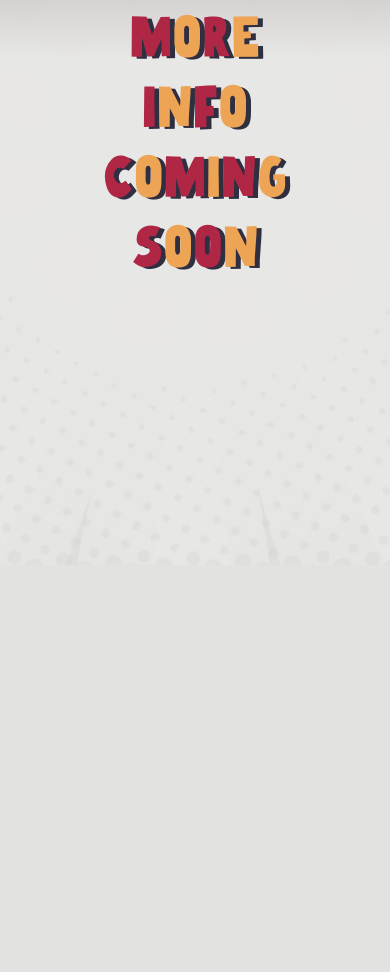
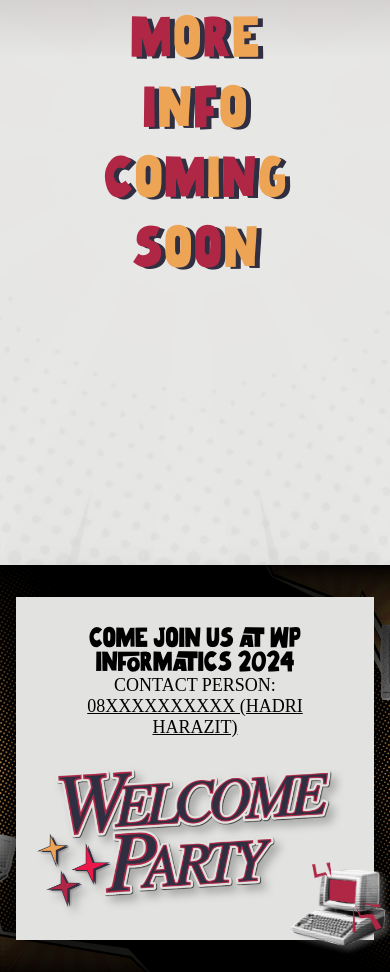
Before and after one commit to Informatika-ITK-23/wp-24-web, a website built with Vite: page index.html in a window 390 px wide. Shown: the part 3559-4531 px from the top of the page. Before the commit the page ends 4124 px from the top, so only its background shows below. Built offline with nearby package versions, Linux system fonts and the light colour scheme.

Commit message:
feat: add footer

```diff
--- a/index.html
+++ b/index.html
@@ -213,6 +213,40 @@
           </span>
         </h1>
       </section>
+
+      <section id="footer">
+        <div class="box">
+          <div class="computer-img">
+            <img src="assets/imgs/Computer.png" alt="Computer" />
+          </div>
+          <div class="box__left">
+            <h1 class="footer__heading">COME JOIN US AT WP INFORMATICS 2024</h1>
+            <p class="footer__contact-person">
+              CONTACT PERSON:
+              <span class="underline">08xxxxxxxxxx (Hadri Harazit)</span>
+            </p>
+          </div>
+          <div class="box__right">
+            <div class="footer__logo">
+              <img
+                src="/assets/imgs/logo-text.png"
+                alt="WP Informatics Logo Text"
+                class="footer__logo-text"
+              />
+              <img
+                src="/assets/imgs/logo-star.png"
+                alt="WP Informatics Logo Star"
+                class="footer__logo-star"
+              />
+              <img
+                src="/assets/imgs/logo-star.png"
+                alt="WP Informatics Logo Right Star"
+                class="footer__logo-right-star"
+              />
+            </div>
+          </div>
+        </div>
+      </section>
     </main>
 
     <script type="module" src="/src/main.ts"></script>
--- a/src/style.scss
+++ b/src/style.scss
@@ -586,3 +586,160 @@ section#about {
     }
   }
 }
+
+/* --- Footer - WIP --- */
+section#footer {
+  position: relative;
+  background-image: url("../public/assets/imgs/project-page-bg.png");
+  background-position: center;
+  background-size: cover;
+  background-repeat: no-repeat;
+  padding: 2rem 0;
+
+  .box {
+    position: relative;
+    display: flex;
+    background-color: var(--color-background);
+    justify-content: space-between;
+    padding: 30px 40px;
+    margin: 0 4rem;
+    box-shadow: 0px 4px 36px 0px #000;
+
+    .computer-img {
+      position: absolute;
+      width: 255px;
+      right: -4rem;
+      top: -10rem;
+      overflow: hidden;
+
+      img {
+        height: 100%;
+        max-width: 100%;
+        display: block;
+        margin: auto;
+        overflow: hidden;
+      }
+    }
+
+    &__left {
+      display: flex;
+      flex-direction: column;
+      justify-content: space-between;
+      max-width: 40%;
+
+      .footer__heading {
+        font-family: "Beautiful Freak Bold";
+        font-size: 64px;
+        font-style: normal;
+        font-weight: 700;
+        line-height: 85.1%;
+      }
+
+      .footer__contact-person {
+        font-family: "PP Neue Montreal";
+        font-size: 20px;
+        font-style: normal;
+        font-weight: 500;
+        line-height: normal;
+        text-transform: uppercase;
+
+        .underline {
+          text-decoration: underline;
+        }
+      }
+    }
+
+    &__right {
+      .footer__logo {
+        position: relative;
+
+        & > img {
+          height: auto;
+          filter: drop-shadow(6px 6px 4px rgba(0, 0, 0, 0.25));
+        }
+
+        &-text {
+          width: 600px;
+        }
+
+        &-star {
+          width: 120px;
+          position: absolute;
+          bottom: 0;
+          left: -1rem;
+        }
+
+        &-right-star {
+          display: none;
+        }
+      }
+    }
+  }
+
+  @media (max-width: 1200px) {
+    .box {
+      flex-direction: column;
+      align-items: center;
+      text-align: center;
+      margin: 0 2rem;
+
+      .computer-img {
+        width: 200px;
+        right: -1rem;
+        top: -8rem;
+      }
+
+      &__left {
+        max-width: 100%;
+
+        .footer__heading {
+          font-size: 28px;
+        }
+
+        .footer__contact-person {
+          font-size: 18px;
+        }
+      }
+
+      &__right {
+        .footer__logo {
+          &-text {
+            width: 300px;
+          }
+
+          &-star {
+            width: 80px;
+            position: absolute;
+            bottom: 0;
+            left: calc(50% - 10rem);
+          }
+
+          &-right-star {
+            width: 80px;
+            position: absolute;
+            bottom: 0;
+            right: -1rem;
+          }
+        }
+      }
+    }
+  }
+
+  @media (max-width: 800px) {
+    .box .computer-img {
+      width: 160px;
+      top: auto;
+      bottom: -1rem;
+    }
+  }
+
+  @media (max-width: 500px) {
+    .box .computer-img {
+      width: 100px;
+    }
+
+    .box {
+      margin: 0 1rem;
+    }
+  }
+}
```
Also changed, not shown: public/assets/imgs/Computer.png (added), public/assets/imgs/project-page-bg.png (added).
